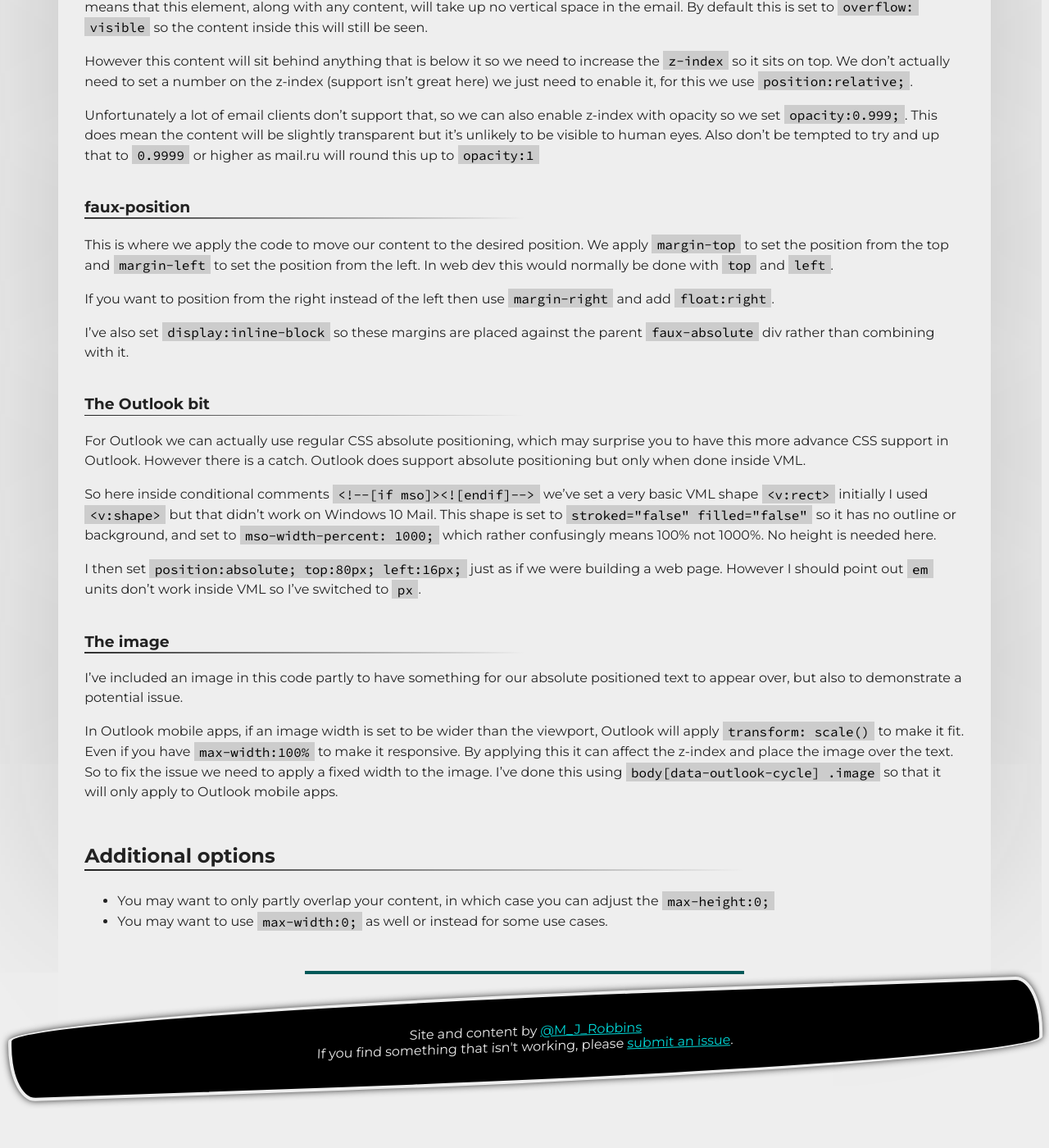
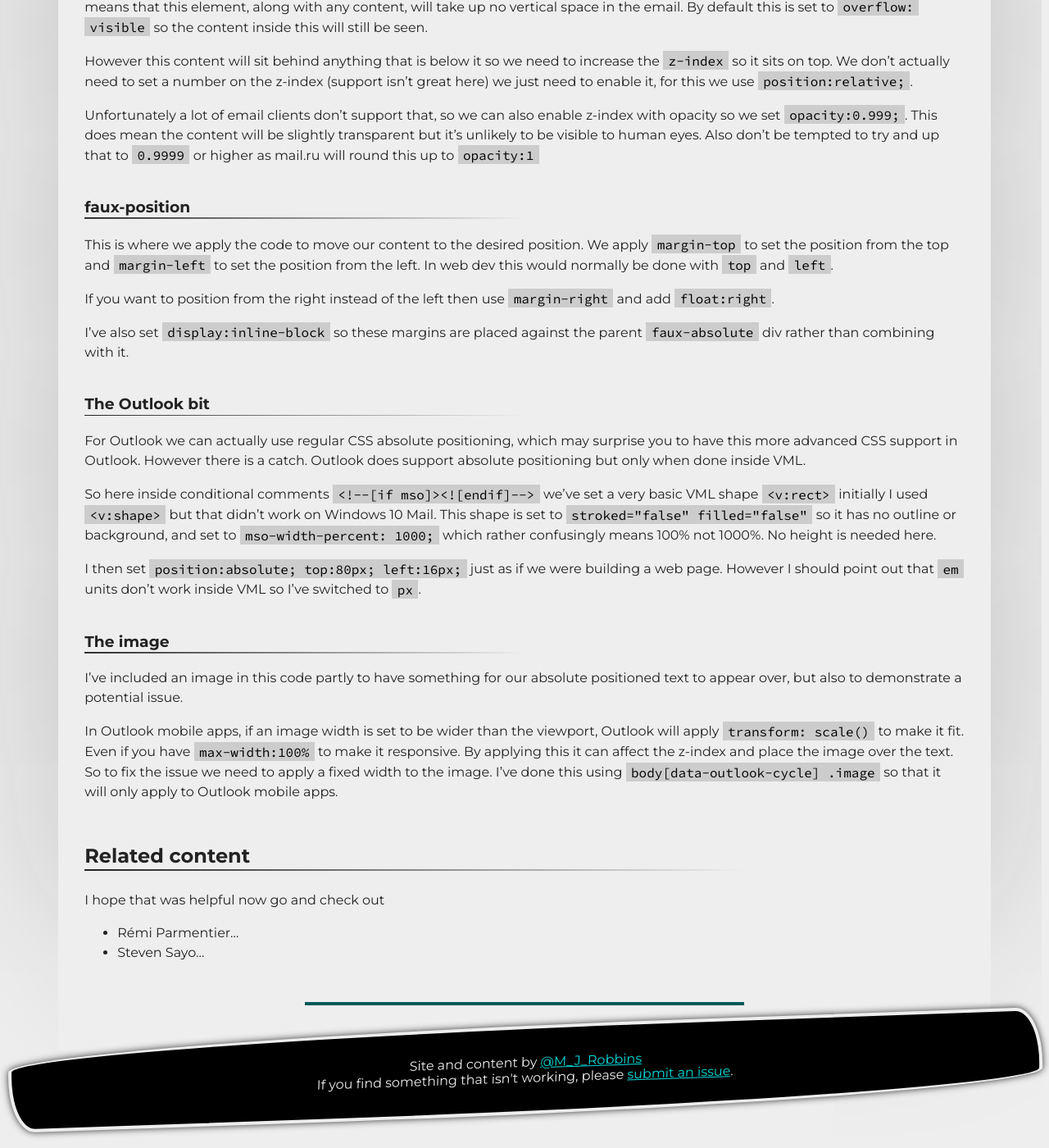
Before and after one commit to M-J-Robbins/good-email-code, a Jekyll site: the page built from email-enhancements/faux-absolute-position.md, in a window 1280 px wide and 1400 px high, scrolled down 1609 px. Shown: the whole window at 82% size. Built offline with Jekyll 4.4.1, drawn with Linux system fonts in a browser that asks for light colours; our own code applies the rules of GitHub Pages for plain Markdown files; a script that is not in the unit is left out; before the commit the page ends 2971 px from its top, so only the background shows below that.

Commit message:
Update faux-absolute-position.md

```diff
--- a/email-enhancements/faux-absolute-position.md
+++ b/email-enhancements/faux-absolute-position.md
@@ -59,11 +59,11 @@ If you want to position from the right instead of the left then use `margin-righ
 I've also set `display:inline-block` so these margins are placed against the parent `faux-absolute` div rather than combining with it.
 
 ### The Outlook bit
-For Outlook we can actually use regular CSS absolute positioning, which may surprise you to have this more advance CSS support in Outlook.  However there is a catch.  Outlook does support absolute positioning but only when done inside VML.
+For Outlook we can actually use regular CSS absolute positioning, which may surprise you to have this more advanced CSS support in Outlook.  However there is a catch.  Outlook does support absolute positioning but only when done inside VML.
 
 So here inside conditional comments `<!--[if mso]><![endif]-->` we've set a very basic VML shape `<v:rect>` initially I used `<v:shape>` but that didn't work on Windows 10 Mail.  This shape is set to `stroked="false" filled="false"` so it has no outline or background, and set to `mso-width-percent: 1000;` which rather confusingly means 100% not 1000%.  No height is needed here.
 
-I then set `position:absolute; top:80px; left:16px;` just as if we were building a web page.  However I should point out `em` units don't work inside VML so I've switched to `px`.
+I then set `position:absolute; top:80px; left:16px;` just as if we were building a web page.  However I should point out that `em` units don't work inside VML so I've switched to `px`.
 
 ### The image
 I've included an image in this code partly to have something for our absolute positioned text to appear over, but also to demonstrate a potential issue.
@@ -72,6 +72,7 @@ In Outlook mobile apps, if an image width is set to be wider than the viewport,
 
 
 
-## Additional options
-* You may want to only partly overlap your content, in which case you can adjust the `max-height:0;`
-* You may want to use `max-width:0;` as well or instead for some use cases.
+## Related content
+I hope that was helpful now go and check out
+* Rémi Parmentier...
+* Steven Sayo...
```
